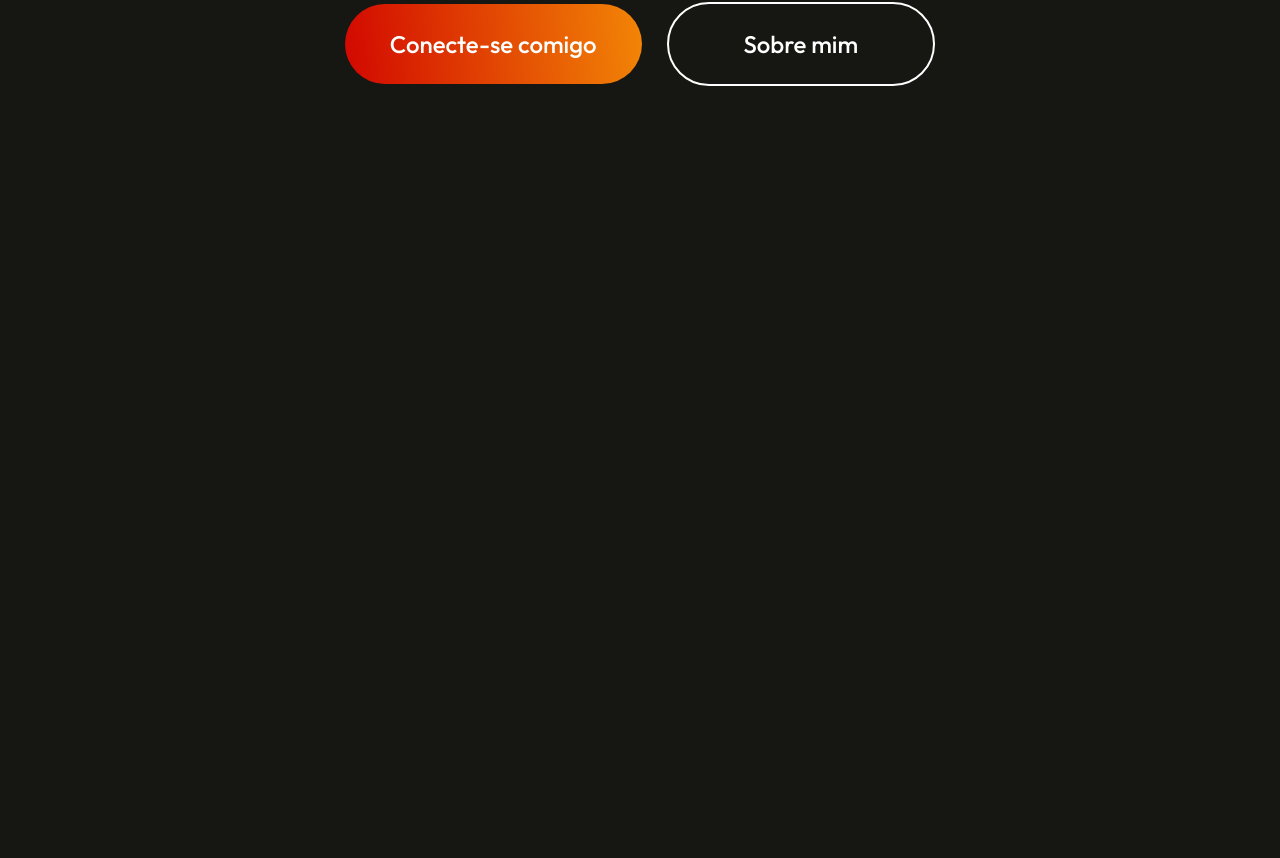
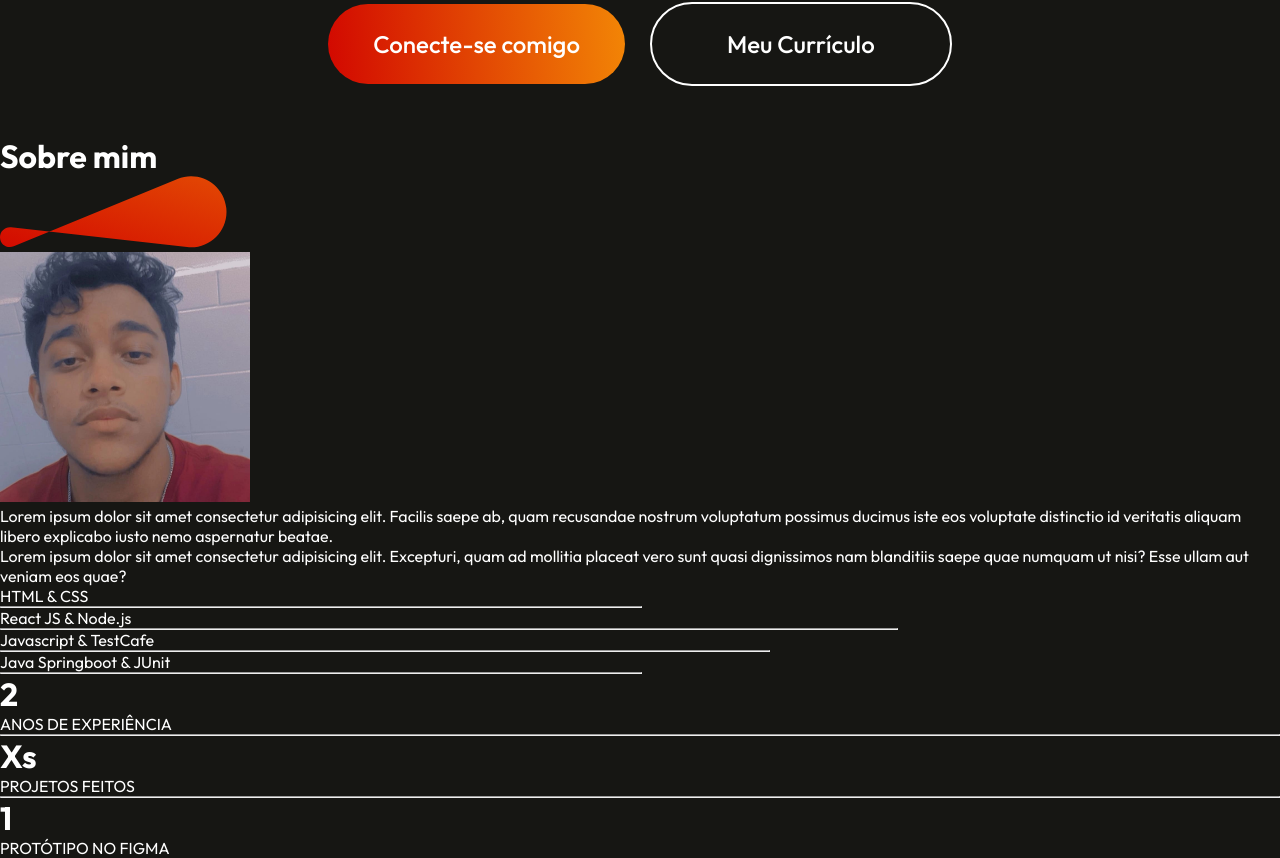
Before and after one commit to Anthony4Dev/portfolio-react, a React (Vite) app: page / in a window 1280 px wide. Shown: the part 864-1722 px from the top of the page. Before the commit the page ends 1000 px from the top, so only its background shows below. Built offline with nearby package versions, Linux system fonts and the light colour scheme.

Commit message:
feita a estrutura do Sobre mim, faltando apenas o css

```diff
--- a/src/Components/Hero/Hero.jsx
+++ b/src/Components/Hero/Hero.jsx
@@ -1,6 +1,5 @@
 import React from 'react'
 import './Hero.css'
-import profile_img from '../../assets/profile_img.svg'
 
 const Hero = () => {
     return (
@@ -10,7 +9,7 @@ const Hero = () => {
             <p>Lorem ipsum dolor sit amet consectetur adipisicing elit. Minus excepturi explicabo minima reiciendis mollitia</p>
             <div className="hero-action">
                 <div className="hero-connect">Conecte-se comigo</div>
-                <div className="hero-resume">Sobre mim</div>
+                <div className="hero-resume">Meu Currículo</div>
             </div>
         </div>
     )
--- a/src/Components/Sobre/Sobre.css
+++ b/src/Components/Sobre/Sobre.css
@@ -0,0 +1,6 @@
+#eu-sobre {
+    width: 50%;
+    max-width: 250px;
+    aspect-ratio: 1/1;
+    object-fit: cover;
+}
--- a/src/Components/Sobre/Sobre.jsx
+++ b/src/Components/Sobre/Sobre.jsx
@@ -1,11 +1,50 @@
 import React from 'react'
 import "../Sobre/Sobre.css"
+import theme_pattern from '../../assets/theme_pattern.svg'
+
+
 const Sobre = () => {
-  return (
-    <div className='sobre'>
-
-    </div>
-  )
+    return (
+        <div className='sobre'>
+            <div className="sobre-title">
+                <h1>Sobre mim</h1>
+                <img src={theme_pattern} alt="" />
+            </div>
+            <div className="sobre-section">
+                <div className="sobre-left">
+                <img id='eu-sobre' src='src\assets\img_curriculo.jpg' alt="" />
+                </div>
+                <div className="sobre-right">
+                    <div className="sobre-para">
+                        <p>Lorem ipsum dolor sit amet consectetur adipisicing elit. Facilis saepe ab, quam recusandae nostrum voluptatum possimus ducimus iste eos voluptate distinctio id veritatis aliquam libero explicabo iusto nemo aspernatur beatae.</p>
+                        <p>Lorem ipsum dolor sit amet consectetur adipisicing elit. Excepturi, quam ad mollitia placeat vero sunt quasi dignissimos nam blanditiis saepe quae numquam ut nisi? Esse ullam aut veniam eos quae?</p>
+                    </div>
+                    <div className="sobre-skills">
+                        <div className="sobre-skill"><p>HTML & CSS</p><hr style={{width: "50%"}} /></div>
+                        <div className="sobre-skill"><p>React JS & Node.js</p><hr style={{width: "70%"}} /></div>
+                        <div className="sobre-skill"><p>Javascript & TestCafe</p><hr style={{width: "60%"}} /></div>
+                        <div className="sobre-skill"><p>Java Springboot & JUnit</p><hr style={{width: "50%"}} /></div>
+                    </div>
+                </div>
+            </div>
+            <div className="sobre-achievements">
+                <div className="sobre-achievement">
+                    <h1>2</h1>
+                    <p>ANOS DE EXPERIÊNCIA</p>
+                </div>
+                <hr />
+                <div className="sobre-achievement">
+                    <h1>Xs</h1>
+                    <p>PROJETOS FEITOS</p>
+                </div>
+                <hr />
+                <div className="sobre-achievement">
+                    <h1>1</h1>
+                    <p>PROTÓTIPO NO FIGMA</p>
+                </div>
+            </div>
+        </div>
+    )
 }
 
 export default Sobre
```
Also changed, not shown: src/assets/theme_pattern.svg.
